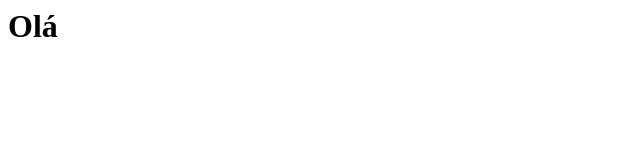
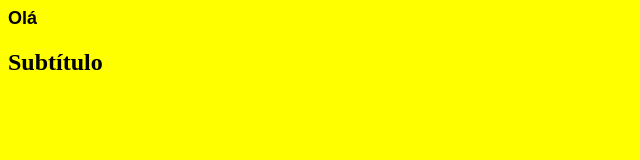
Before and after one commit to HenriqueSysmobil/teste, a plain HTML site: page index.html in a window 1280 px wide. Shown: the whole page, without its empty margins (0-640 px from the left). Drawn offline with Linux system fonts and the light colour scheme.

Commit message:
Inserindo CSS e sub-título

```diff
--- a/index.html
+++ b/index.html
@@ -1,8 +1,20 @@
 <html>
   <head>
       <title>Título da Página</title>
+      <style>
+
+        h1 {
+          font-family: sans-serif;
+          font-size: 18px;
+        }
+        body {
+          background-color: yellow;
+        }
+      </style>
+
   </head>
   <body>
       <h1>Olá</h1>
+      <h2>Subtítulo<h2>
   </body>
 </html>
```
